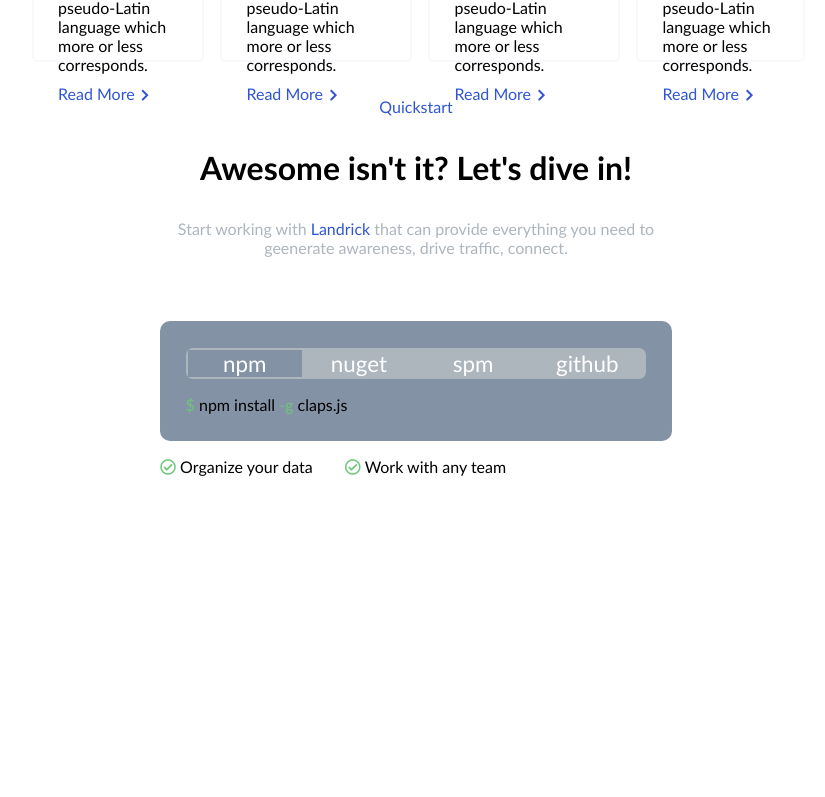
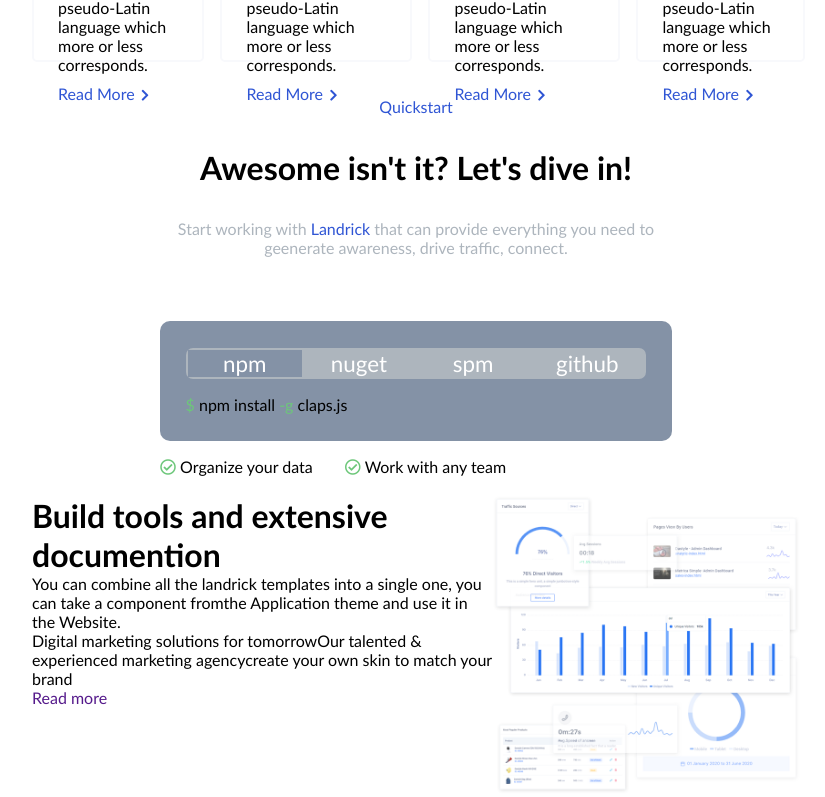
Before and after one commit to frame88/proj-html-vuejs, a Vue app: page / in a window 1280 px wide. Shown: the part 1012-1809 px from the top of the page, without its empty margins (224-1049 px from the left). Before the commit the page ends 1488 px from the top, so only its background shows below. Built offline with nearby package versions, Linux system fonts and the light colour scheme; a web font is replaced by a local one.

Commit message:
main two

```diff
--- a/src/App.vue
+++ b/src/App.vue
@@ -4,6 +4,7 @@
     <Jumbotron />
     <Loghi />
     <MainOne />
+    <MainTwo />
   </div>
 </template>
 
@@ -12,6 +13,7 @@ import Header from "./components/Header.vue";
 import Jumbotron from './components/Jumbotron.vue';
 import Loghi from "./components/Loghi.vue";
 import MainOne from './components/MainOne.vue';
+import MainTwo from './components/MainTwo.vue';
 
 export default {
   name: "App",
@@ -20,6 +22,7 @@ export default {
     Jumbotron,
     Loghi,
     MainOne,
+    MainTwo,
   },
 };
 </script>
--- /dev/null
+++ b/src/components/MainTwo.vue
@@ -0,0 +1,47 @@
+<template>
+  <div class="container-max">
+      <div class="container">
+          <div class="main-sx">
+              <div class="title">
+                  <h1>Build tools and extensive documention</h1>
+              </div>
+              <div class="subtitle">
+                  <span>
+                      You can combine all the landrick templates into a single one, you can take a component fromthe Application theme and use it in the Website.
+                  </span>
+              </div>
+              <div class="checkcircle">
+                  <span>Digital marketing solutions for tomorrow</span>
+                  <span>Our talented & experienced marketing agency</span>
+                  <span>create your own skin to match your brand</span>
+              </div>
+              <a href="">Read more</a>
+          </div>
+          <div class="main-dx">
+              <img src="../assets/img/1.png" alt="">
+          </div>
+      </div>
+  </div>
+</template>
+
+<script>
+export default {
+
+}
+</script>
+
+<style lang="scss" scoped>
+@import "../assets/scss/partials/_variables.scss";
+
+.main-sx {
+    width: 60%;
+
+}
+
+.main-dx {
+    width: 40%;
+    img {
+        width: 100%;
+    }
+}
+</style>
```
